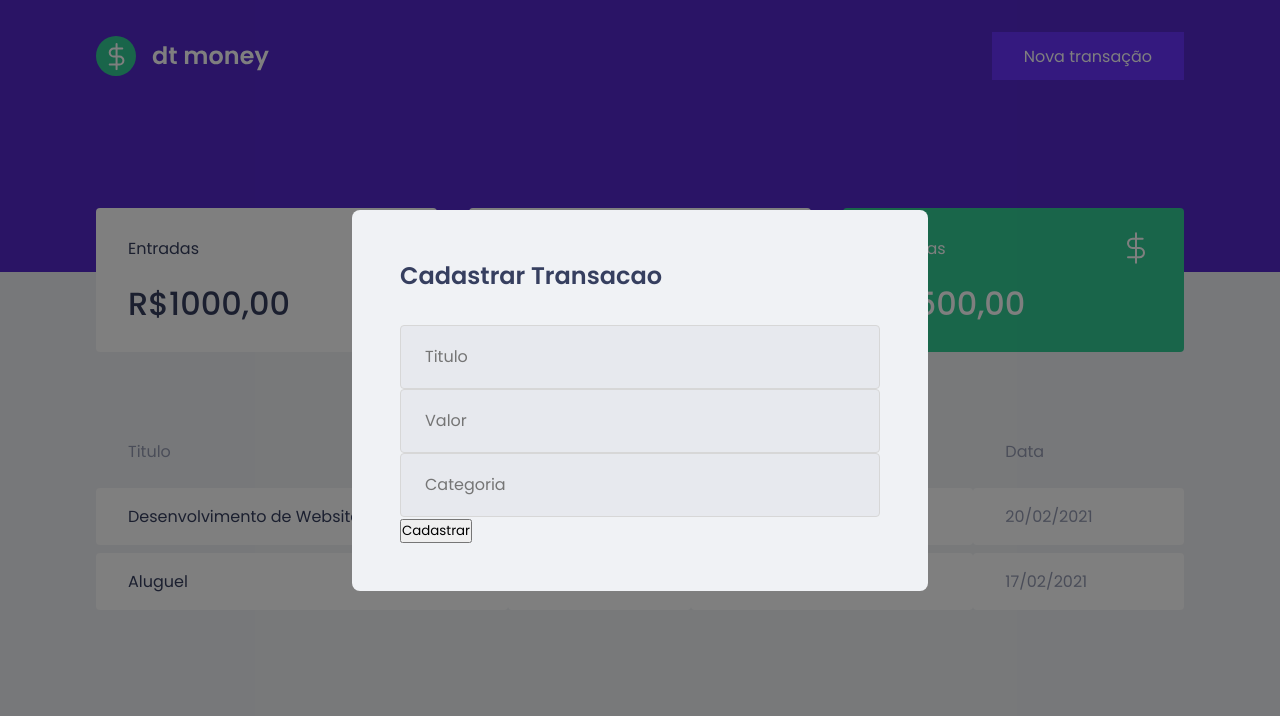
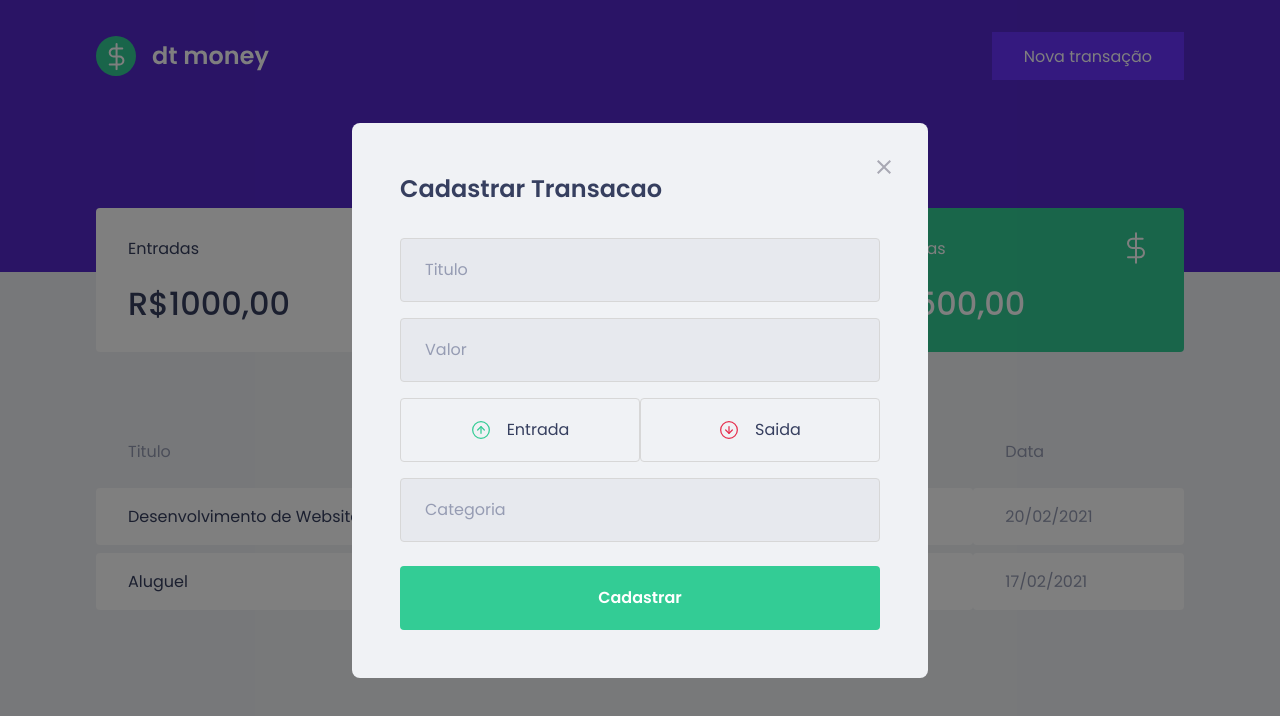
Before and after one commit to danilocucharro/dtmoney, a React (Create React App) app: page / in a window 1280 px wide. Both pictures are taken after a click on the button "Nova transação". Shown: the top 716 px of the page. Built offline with nearby package versions, Linux system fonts and the light colour scheme; no server answers; what miragejs would draw is missing.

Commit message:
estilizacao do modal terminada

```diff
--- a/package.json
+++ b/package.json
@@ -6,6 +6,7 @@
     "@types/react-modal": "^3.12.0",
     "axios": "^0.21.1",
     "miragejs": "^0.1.41",
+    "polished": "^4.1.1",
     "react": "^17.0.1",
     "react-dom": "^17.0.1",
     "react-modal": "^3.12.1",
--- a/src/components/NewTransactionModal/index.tsx
+++ b/src/components/NewTransactionModal/index.tsx
@@ -1,5 +1,8 @@
 import Modal from 'react-modal';
-import { Container } from './styles';
+import imgBotaoFechar from '../../assets/botaoFechar.svg';
+import incomeImg from '../../assets/entradas.svg';
+import outcomeImg from '../../assets/saidas.svg';
+import { Container, TransactionTypeContainer } from './styles';
 
 interface NewTransactionModalProps{
     isOpen: boolean;
@@ -14,6 +17,11 @@
         overlayClassName="react-modal-overlay"
         className="react-modal-content"
       >
+
+        <button type="button" onClick={onRequestClose} className="react-modal-close">
+          <img src={imgBotaoFechar} />
+        </button>
+
         <Container>
           <h2>Cadastrar Transacao</h2>
 
@@ -28,6 +36,24 @@
 
           />
 
+          <TransactionTypeContainer>
+            <button
+              type="button"
+
+            >
+              <img src={incomeImg} alt="Entrada" />
+              <span>Entrada</span>
+            </button>
+
+            <button
+              type="button"
+
+            >
+              <img src={outcomeImg} alt="Saida" />
+              <span>Saida</span>
+            </button>
+          </TransactionTypeContainer>
+
           <input
             placeholder="Categoria"
           />
--- a/src/components/NewTransactionModal/styles.ts
+++ b/src/components/NewTransactionModal/styles.ts
@@ -1,4 +1,5 @@
 import styled from 'styled-components';
+import {darken} from 'polished';
 
 export const Container = styled.form`
     h2{
@@ -18,5 +19,69 @@
 
         font-weight: 400;
         font-size: 1rem;
+
+        &::placeholder{
+            color: var(--text-body);
+        }
+
+        & + input{// todo input que tiver um input antes dele vai ter 1rem de margin top
+            margin-top: 1rem
+        }
+    }
+
+    button[type="submit"]{
+        width: 100%;
+        padding: 0 1.5rem;
+        height: 4rem;
+        background: var(--green);
+        color: #FFF;
+        border-radius: 0.25rem;
+        border: 0;
+        font-size: 1rem;
+        margin-top: 1.5rem;
+        font-weight: 600;
+
+        transition: filter 0.2s;
+
+        &:hover{
+            filter: brightness(0.9);
+        }
+    }
+`;
+
+export const TransactionTypeContainer = styled.div`
+    margin: 1rem 0;
+    display: grid;
+    grid-template-columns: 1fr 1fr;
+    gap: 0.5; //espacamento entre os botoes
+
+    button{
+        height: 4rem;
+        border: 1px solid #d7d7d7;
+        border-radius: 0.25rem;
+
+        background: transparent;
+
+        display: flex;
+        align-items: center;
+        justify-content: center;
+
+        transition: border-color 0.2s;
+
+        &:hover{
+            border-color: ${darken(0.1), '#d7d7d7'};// ao passar o curso escurecer a cor da borda em 10% pela biblioteca polished
+        }
+
+        img{
+            width: 20px;
+            height: 20px;
+        }
+
+        span{
+            display: inline-block;
+            margin-left: 1rem;
+            font-size: 1rem;
+            color: var(--text-title);
+        }
     }
 `
--- a/src/styles/global.ts
+++ b/src/styles/global.ts
@@ -73,4 +73,18 @@
         border-radius: 0.5rem; //4px desktop
     }
 
+    .react-modal-close{
+        position: absolute;
+        right: 1.5rem;
+        top: 1.5rem;
+        border: 0;
+        background: transparent;
+
+        transition: filter 0.2s;
+
+        &:hover{
+            filter: brightness(0.8);
+        }
+    }
+
 `
```
Also changed, not shown: 1 other file (tests, documents, lock files or other folders).
